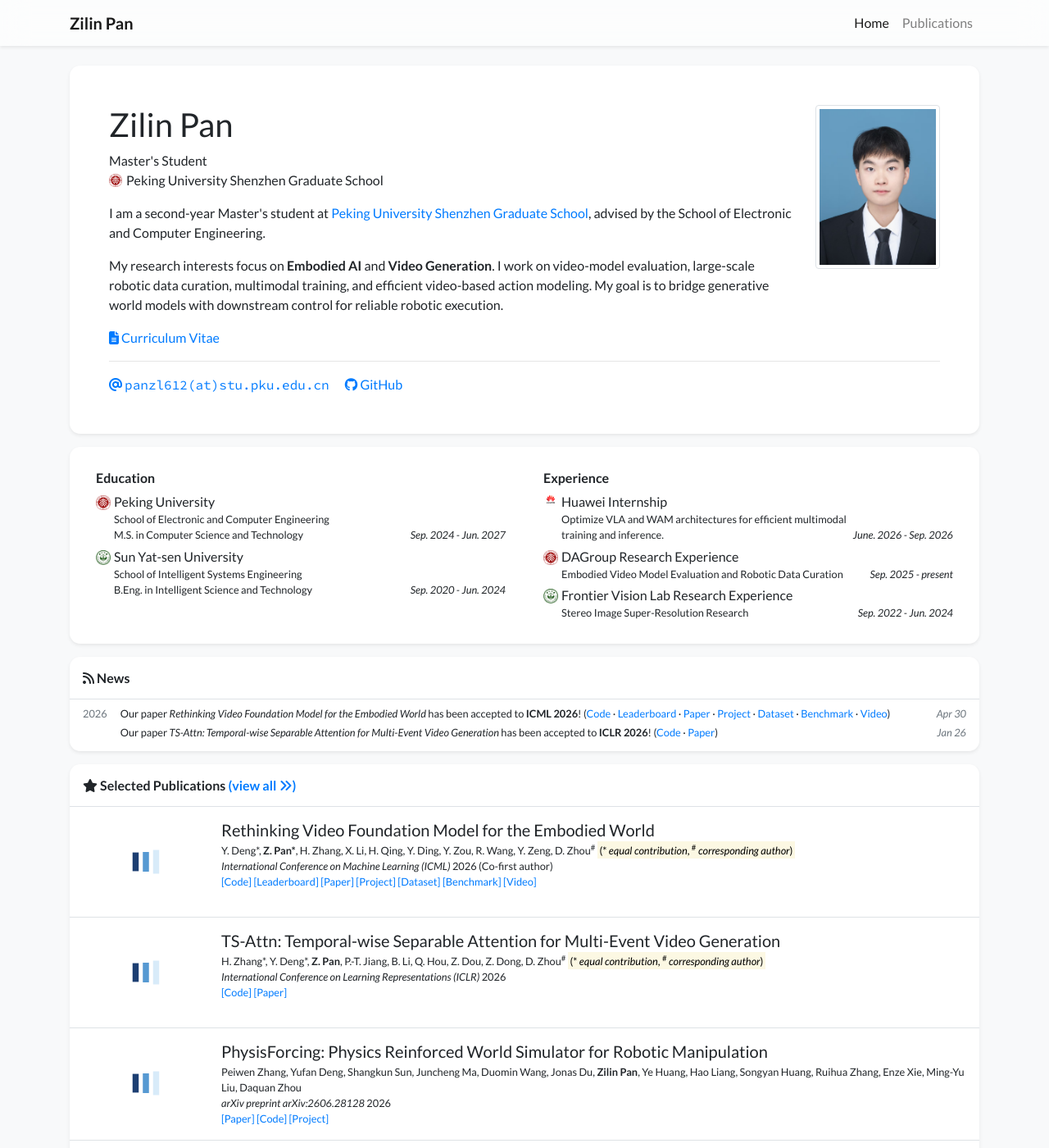
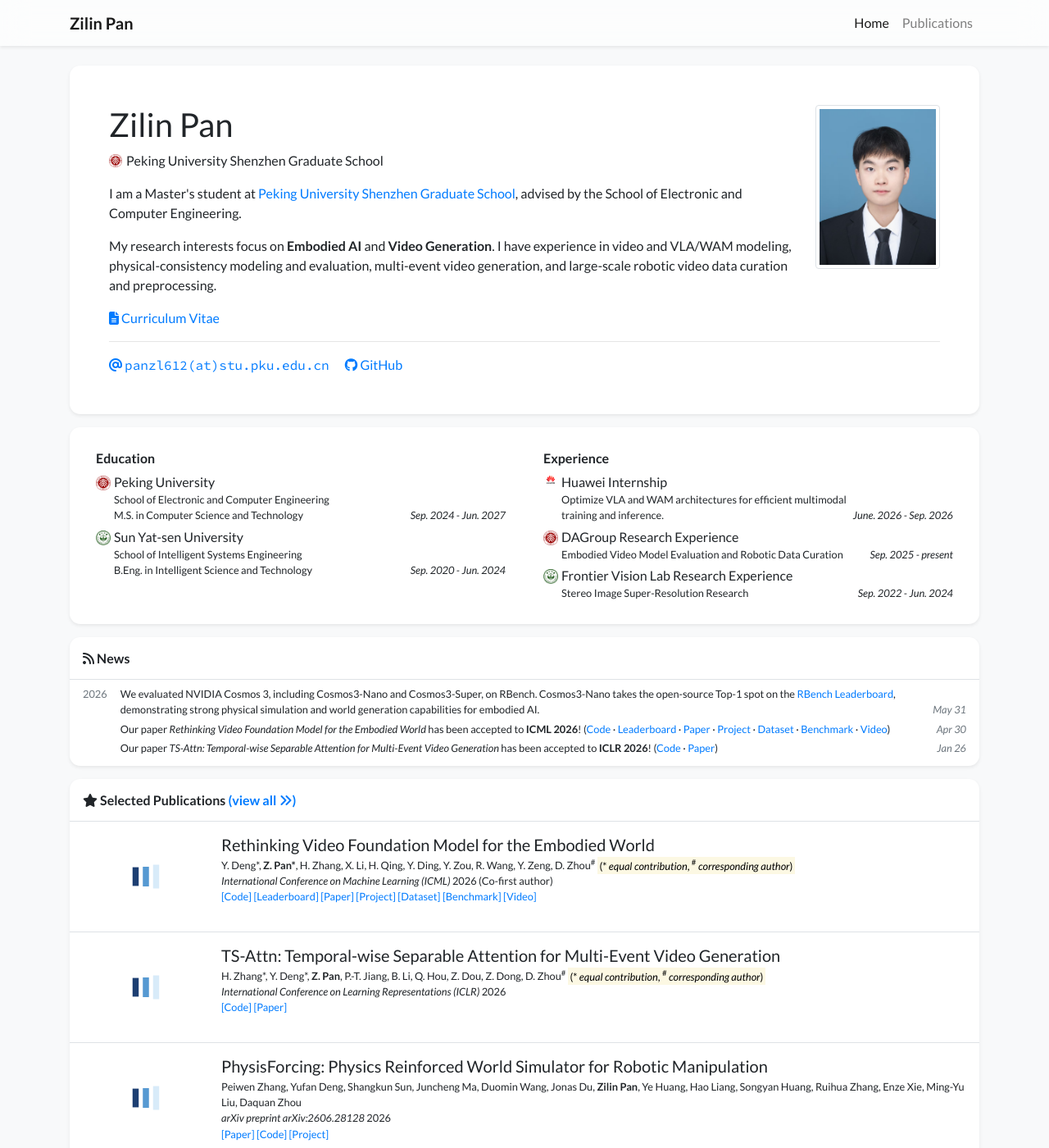
Before and after one commit to Kimmm-pzl/Kimmm-pzl.github.io, a Jekyll site: the page built from index.html, in a window 1280 px wide and 1400 px high. Shown: the whole window at 82% size. Built offline with Jekyll 4.4.1, drawn with Linux system fonts in a browser that asks for light colours; nearby versions of some CDN libraries; a style sheet for code colours, icons or effects is not loaded.

Commit message:
Update profile, news, publications, and CV

```diff
--- a/_data/display.yml
+++ b/_data/display.yml
@@ -2,7 +2,7 @@ homepage:
   show_experience: true
   show_news: true
   show_selected_publications: true
-  num_news: 2
+  num_news: 3
 
 # Feel free to replace the footer text if you would like to, but I will greatly appreciate it
 # if you keep the link to the template so that more people can benefit from it. Thanks!
--- a/_data/profile.yml
+++ b/_data/profile.yml
@@ -3,7 +3,6 @@ secondary_name: ""
 navbar_name: "Zilin Pan"
 
 positions:
-- name: Master's Student
 - name: Peking University Shenzhen Graduate School
   logo: /assets/images/badges/PKU_red.png
 
@@ -20,15 +19,14 @@ github: Kimmm-pzl
 short_bio_text_justify: false
 short_bio: >-
   <p>
-    I am a second-year Master's student at
+    I am a Master's student at
     <a href="https://www.pkusz.edu.cn/" target="_blank">Peking University Shenzhen Graduate School</a>,
     advised by the School of Electronic and Computer Engineering.
   </p>
   <p>
-    My research interests focus on <strong>Embodied AI</strong> and <strong>Video Generation</strong>. I work on video-model
-    evaluation, large-scale robotic data curation, multimodal training, and
-    efficient video-based action modeling. My goal is to bridge generative world
-    models with downstream control for reliable robotic execution.
+    My research interests focus on <strong>Embodied AI</strong> and <strong>Video Generation</strong>. I have experience in
+    video and VLA/WAM modeling, physical-consistency modeling and evaluation,
+    multi-event video generation, and large-scale robotic video data curation and preprocessing.
   </p>
 
 portrait_url: /assets/images/photos/portrait.jpg
```
Also changed, not shown: _news/2026-06-01-cosmos3-rbench.md (added, +6 -0 lines), _publications/2026/2026-revidgen-iclr-workshop.md (deleted, +0 -38 lines), 1 other file.
